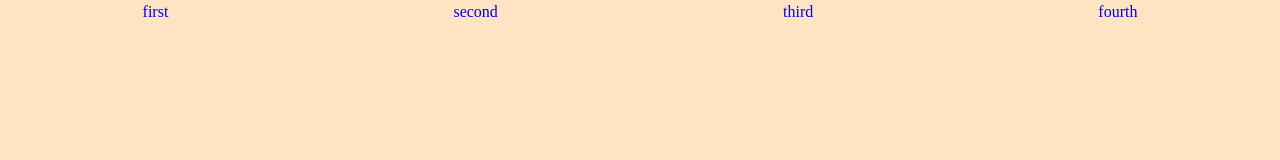
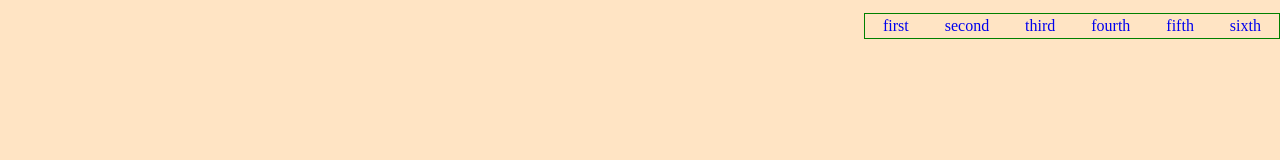
Before and after one commit to gniht/minimalCSS, a plain HTML site: page index.html in a window 1280 px wide. Drawn offline with Linux system fonts and the light colour scheme.

Commit message:
added media queries and more styling tweaks for nav

```diff
--- a/index.html
+++ b/index.html
@@ -8,12 +8,26 @@
   <link rel="stylesheet" href="style.css">
 </head>
 <body>
-  <nav class="nav-top">
-    <a href="#" class="first">first</a>
-    <a href="#" class="second">second</a>
-    <a href="#" class="third">third</a>
-    <a href="#" class="fourth">fourth</a>
-  </nav>
+  <nav class="top-right">
+      <div>
+        <a href="#" class="first">first</a>
+      </div>
+      <div>
+        <a href="#" class="second">second</a>
+      </div>
+      <div>
+        <a href="#" class="third">third</a>
+      </div>
+      <div>
+        <a href="#" class="fourth">fourth</a>
+      </div>
+      <div>
+        <a href="#" class="fourth">fifth</a>
+      </div>
+      <div>
+        <a href="#" class="fourth">sixth</a>
+      </div>
+    </nav>
 
 
 </body>
--- a/style.css
+++ b/style.css
@@ -9,19 +9,58 @@ body {
   display: grid;
   grid-template-columns: repeat(12, 1fr);
   grid-template-rows: repeat(12, 1fr);
+  gap: 1em;
 }
 
-/*navbar styles */
+/*navbar/header styles */
 nav a {
   text-decoration: none;
+  padding: 5px;
 }
-.nav-top {
+.left-vertical {
+    text-align: center;
+  list-style: none;
+  margin: 0;
+  padding: 0;
+}
+.top-right {
   display: flex;
   justify-content: space-around;
-  grid-column: 1/-1;
+  align-self: center;
+  list-style: none;
+  margin: 0;
+  grid-column: 4/-1;
   grid-row: 1/2;
+  border: 1px solid green;
 }
-.nav-left {
+.top-right div {
+  display: inline-block;
+  align-self: center;
+}
+
+.left-vertical {
+  display: flex;
+  justify-content: center;
+  align-items: center;
   grid-column: 1/2;
   grid-row: 1/-1;
+  border: 1px solid blue;
 }
+
+@media screen and (min-width: 600px){
+  .top-right{
+    grid-column: 6/-1;
+  }
+}
+
+@media screen and (min-width: 900px){
+  .top-right {
+    grid-column: 7/-1;
+  }
+}
+
+@media screen and (min-width: 1200px){
+  .top-right {
+    grid-column: 9/-1;
+  }
+}
```
